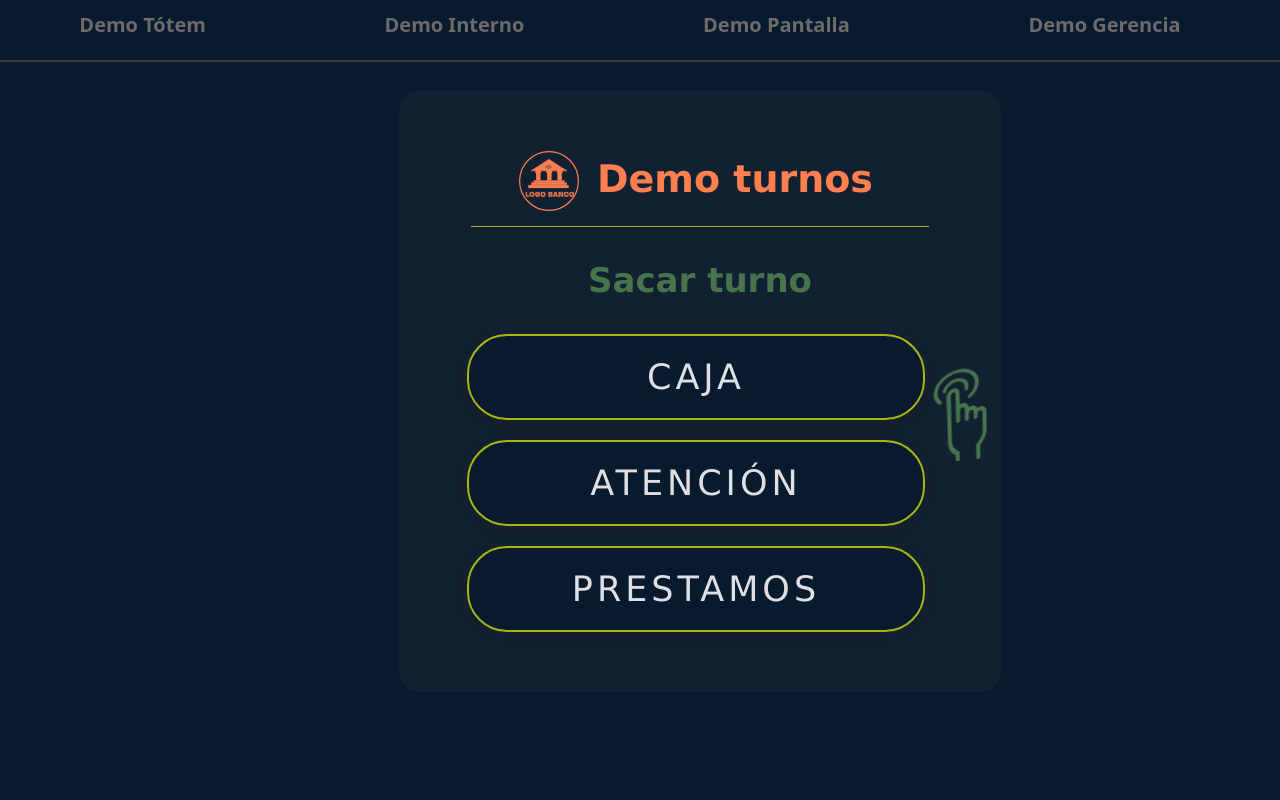
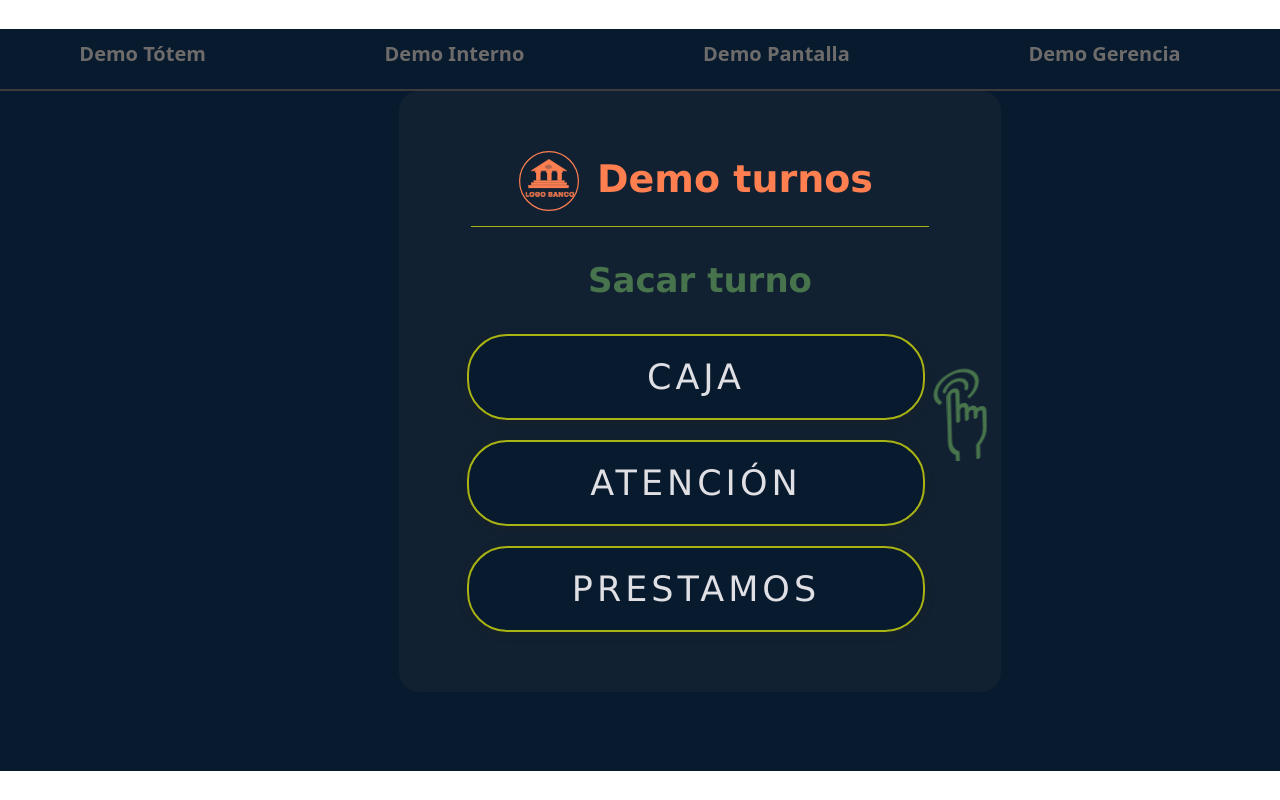
Before and after one commit to MarinaProg1/AppTurnoTotem, a React (Vite) app: page /totem in a window 1280 px wide. Built offline with nearby package versions, Linux system fonts and the light colour scheme.

Commit message:
Correccion en TurnosApi.js en la vista de totem y en el height de layout

```diff
--- a/src/api/TurnoApi.js
+++ b/src/api/TurnoApi.js
@@ -5,7 +5,7 @@ export const crearTurno = async (tipo) => {
   const res = await fetch(API_URL, {
     method: "POST",
     headers: { "Content-Type": "application/json" },
-    body: JSON.stringify(tipo),
+    body: JSON.stringify({tipo}),
   });
   return await res.json();
 };
--- a/src/layout/layout.css
+++ b/src/layout/layout.css
@@ -1,9 +1,8 @@
 .cont-layout{
     display: grid;
     width: 100vw;
-    height: 100vh;
+    height: 100%;
     background: #081a2e;
-    /*background: #2a3038;*/
 }
 nav{
 
--- a/src/pages/Totem.css
+++ b/src/pages/Totem.css
@@ -25,6 +25,7 @@
   color: black;
   font-family: monospace;
   padding: 16px;
+  margin: 10px;
   border: 1px dashed #999;
   border-radius: 10px;
   text-align: center;
--- a/src/pages/Totem.jsx
+++ b/src/pages/Totem.jsx
@@ -8,7 +8,7 @@ export default function Totem() {
   const [turno, setTurno] = useState(null);
 
   const crear = async (tipo) => {
-    const res = await crearTurno({ tipo });
+    const res = await crearTurno(tipo);
     setTurno(res);
   };
 
```
